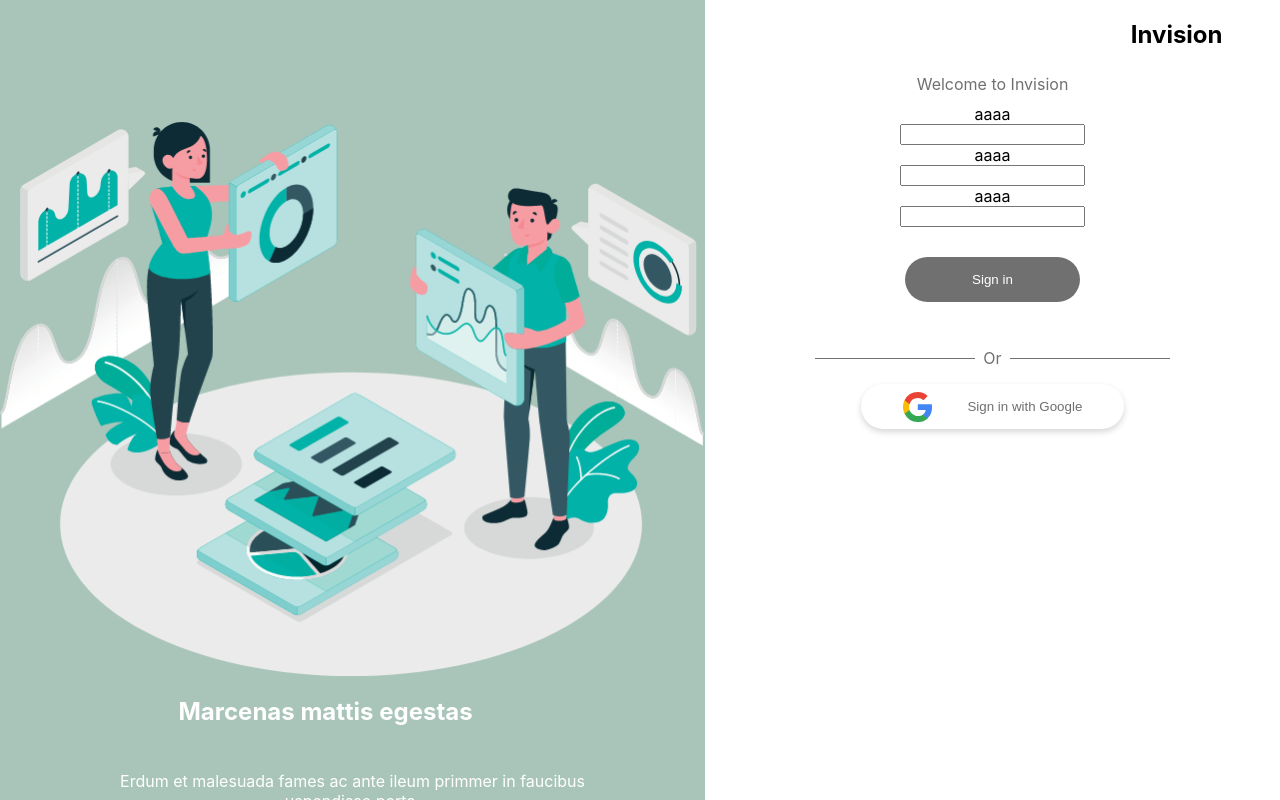
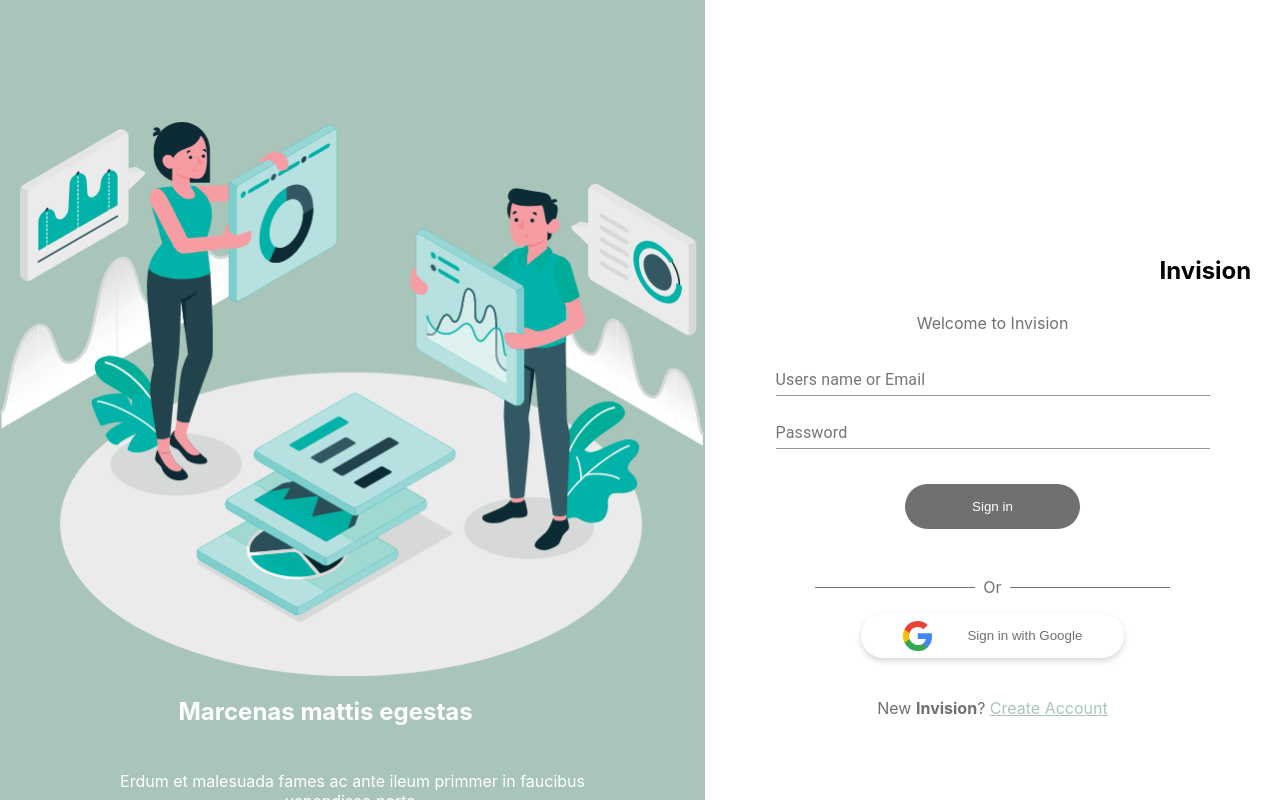
Before and after one commit to Ronicley/zappts-test, a React (Create React App) app: page / in a window 1280 px wide. Shown: the top 800 px of the page. Built offline with nearby package versions, Linux system fonts and the light colour scheme.

Commit message:
finaliza a tela de login

```diff
--- a/package.json
+++ b/package.json
@@ -3,6 +3,7 @@
   "version": "0.1.0",
   "private": true,
   "dependencies": {
+    "@material-ui/core": "^4.11.3",
     "@testing-library/jest-dom": "^5.11.4",
     "@testing-library/react": "^11.1.0",
     "@testing-library/user-event": "^12.1.10",
--- a/src/components/AuthenticationContainer/index.jsx
+++ b/src/components/AuthenticationContainer/index.jsx
@@ -5,7 +5,7 @@
 import Button from "../Button";
 import googleLogo from "../../assets/Google__G__Logo.svg"
 
-const AuthenticationContainer = () => {
+const AuthenticationContainer = ({title, form, actions, footer}) => {
   return (
     <Styles.Container>
       <Styles.ContainerSlider>
@@ -25,29 +25,18 @@
 
         <Styles.FormContent>
           <Styles.ForTitle>
-            Welcome to Invision
+            {title}
           </Styles.ForTitle>
-          <label>
-            aaaa
-          </label>
-          <input/>
-
-          <label>
-            aaaa
-          </label>
-          <input/>
-
-          <label>
-            aaaa
-          </label>
-          <input/>
+          {form}
           <Styles.FormAction>
-            <Button text="Sign in"/>
+            {actions}
           </Styles.FormAction>
-          <Divider text="Or"/>
-          <Button text="Sign in with Google" icon={googleLogo} bgColor={true}/>
         </Styles.FormContent>
-
+        <Divider text="Or"/>
+        <Button text="Sign in with Google" icon={googleLogo} bgColor={true}/>
+        <Styles.Footer>
+          {footer}
+        </Styles.Footer>
       </Styles.ContainerForm>
     </Styles.Container>
   );
--- a/src/components/AuthenticationContainer/styled.js
+++ b/src/components/AuthenticationContainer/styled.js
@@ -23,6 +23,10 @@
   background-color: ${appColors.white};
   width: 960px;
   height: 969px;
+  display: flex;
+  justify-content: center;
+  align-items: center;
+  flex-flow: column;
 `;
 
 export const Title = styled.h2`
@@ -50,6 +54,8 @@
 `;
 
 export const PageDescription = styled.h2`
+  position: relative;
+  top: 0;
   font: normal normal 900 35px/48px;
   width: 90%;
   text-align: end;
@@ -66,10 +72,16 @@
 export const FormContent = styled.form`
   display: flex;
   align-items: center;
-  justify-content: center;
+  justify-content: space-around;
   flex-flow: column;
+  width: 434px;
+  height: 257px;
 `;
 
 export const FormAction = styled.div`
   margin: 30px 0 30px 0;
 `;
+
+export const Footer = styled.div`
+  margin:40px 0 15px 0
+`;
--- a/src/pages/Signin/index.jsx
+++ b/src/pages/Signin/index.jsx
@@ -1,14 +1,44 @@
 import React from 'react';
 import * as Styles from './styled';
 import AuthenticationContainer from "../../components/AuthenticationContainer"
+import Button from "../../components/Button";
+import {TextField} from "@material-ui/core";
 
 const SignIn = () => {
   return (
-    <AuthenticationContainer>
-      <Styles.PageTitle>
-        Login
-      </Styles.PageTitle>
-    </AuthenticationContainer>
+    <AuthenticationContainer
+      title="Welcome to Invision"
+      form={
+        <>
+          <TextField
+            fullWidth={true}
+            id="standard-basic"
+            label="Users name or Email"
+          />
+          <TextField
+            fullWidth={true}
+            id="standard-basic"
+            label="Password"
+            type="password"
+          />
+        </>
+      }
+      actions={
+        <>
+          <Button text="Sign in"/>
+        </>
+      }
+      footer={
+        <>
+          <Styles.Span>
+            New <b>Invision</b>?
+          </Styles.Span>&nbsp;
+          <Styles.CreateAccountLink>
+            <u>Create Account</u>
+          </Styles.CreateAccountLink>
+        </>
+      }
+    />
   )
 };
 
--- a/src/pages/Signin/styled.js
+++ b/src/pages/Signin/styled.js
@@ -1,5 +1,13 @@
 import styled from "styled-components";
+import appColor from "../../constants/colors"
 
-export const PageTitle = styled.h1`
+export const CreateAccountLink = styled.a`
+  color: ${appColor.green};
+  cursor: pointer;
+`;
 
+export const Span = styled.span`
+  text-align: left;
+  font: bold 14px/20px;
+  color: ${appColor.grayAccent};
 `;
```
Also changed, not shown: 1 other file (tests, documents, lock files or other folders).
